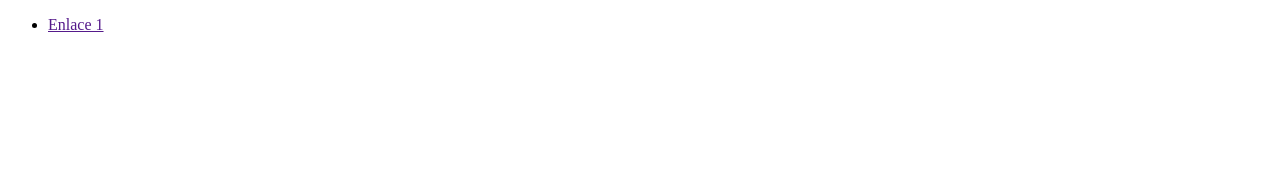
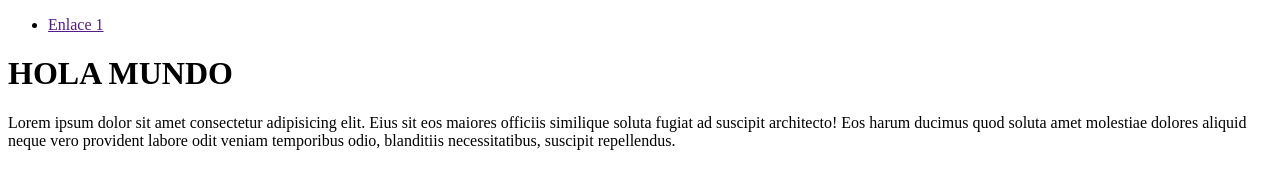
Before and after one commit to jjosegallego2020/holamundogit, a plain HTML site: page index.html in a window 1280 px wide. Drawn offline with Linux system fonts and the light colour scheme.

Commit message:
3.creo el main

```diff
--- a/index.html
+++ b/index.html
@@ -15,5 +15,10 @@
         </nav>
     </header>
 
+    <main>
+        <h1>HOLA MUNDO</h1>
+        <p>Lorem ipsum dolor sit amet consectetur adipisicing elit. Eius sit eos maiores officiis similique soluta fugiat ad suscipit architecto! Eos harum ducimus quod soluta amet molestiae dolores aliquid neque vero provident labore odit veniam temporibus odio, blanditiis necessitatibus, suscipit repellendus.</p>
+    </main>
+
 </body>
 </html>
```
